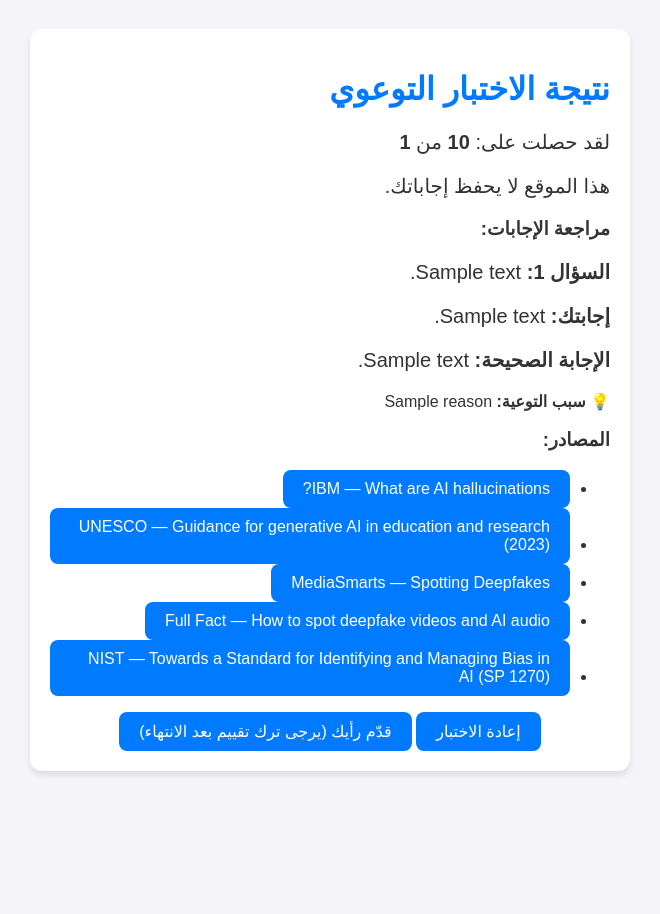
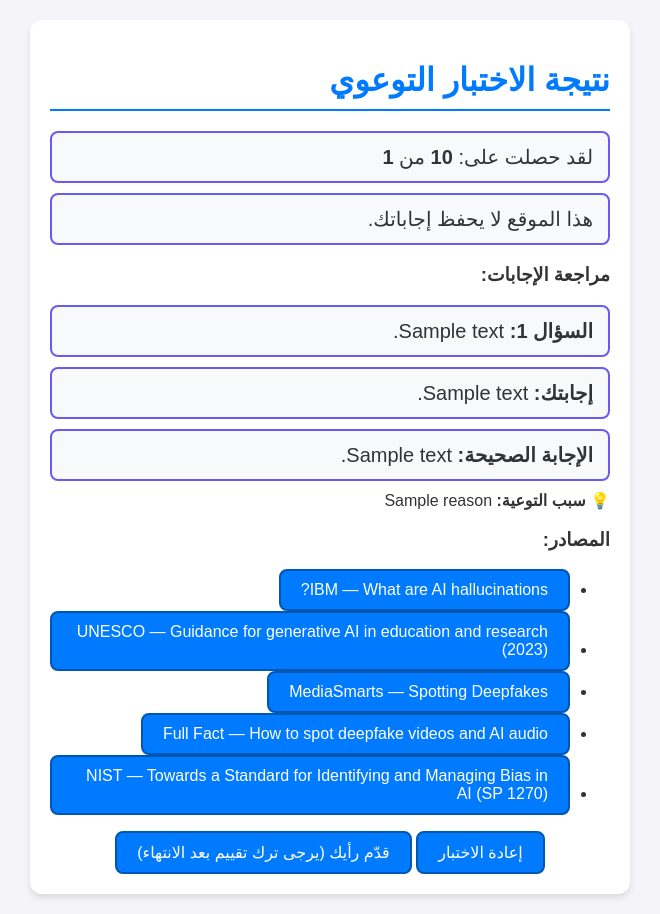
Before and after one commit to hamadahmhassan-create/AI-AwarenessWeb, a Flask app: template templates/result.html in a window 1280 px wide. Shown: the whole page, without its empty margins (310-970 px from the left). Before the commit the page ends 775 px from the top, so only its background shows below. Run offline with Flask 3, Linux system fonts and the light colour scheme; the template is opened without the code that fills it: most values are stand-ins (such as "Sample title", 1, 10 or a date in 2020).

Commit message:
Update style.css

```diff
--- a/static/style.css
+++ b/static/style.css
@@ -66,10 +66,18 @@ button[type="submit"]:hover {
 
 .result-container h1 {
     color: #007bff;
+    border-bottom: 2px solid #007bff;
+    padding-bottom: 10px;
+    margin-bottom: 20px;
 }
 
 .result-container p {
     font-size: 20px;
+    border: 2px solid #695af4;
+    background-color: #f8f9fa;
+    border-radius: 8px;
+    padding: 12px 15px;
+    margin: 10px 0;
 }
 
 .result-container a {
@@ -79,6 +87,7 @@ button[type="submit"]:hover {
     padding: 10px 20px;
     border-radius: 8px;
     text-decoration: none;
+    border: 2px solid #0056b3;
 }
 
 /* Arabic and right-to-left layout */
```
